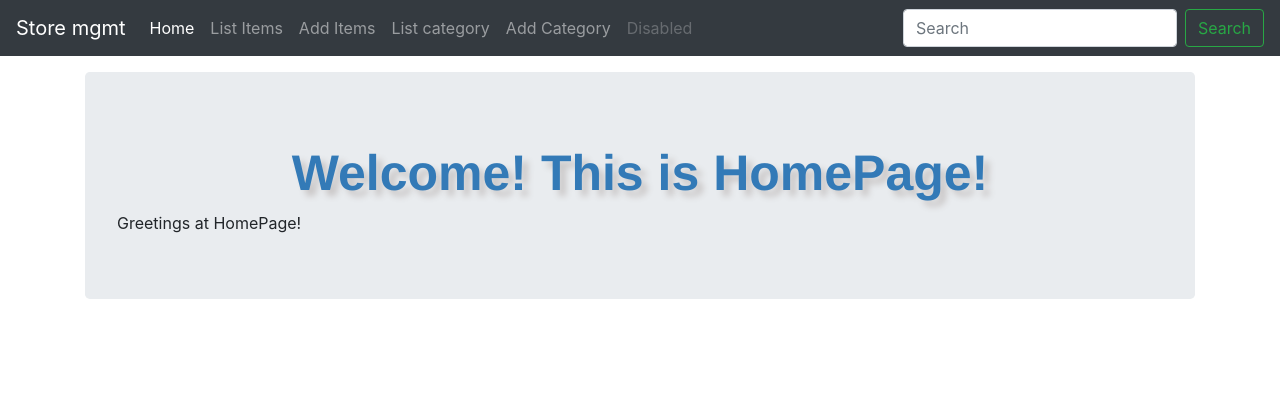
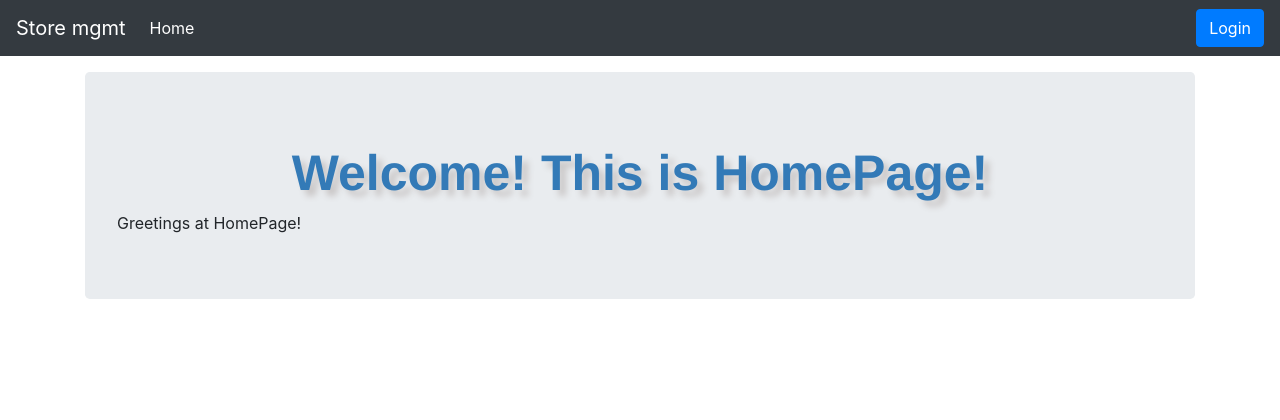
Before and after one commit to ilyuhi4/abc_store, a Django app: page / in a window 1280 px wide. Shown: the top 420 px of the page. Run offline with Django 3.2, Linux system fonts and the light colour scheme; some libraries are stand-ins or nearby versions.

Commit message:
User Authentication by DjangoRedux

```diff
--- a/abc_store/urls.py
+++ b/abc_store/urls.py
@@ -14,10 +14,11 @@ Including another URLconf
     2. Add a URL to urlpatterns:  path('blog/', include('blog.urls'))
 """
 from django.contrib import admin
-from django.urls import path
+from django.urls import path, include
 from stockmgmt import views
 
 urlpatterns = [
+    path('accounts/', include('registration.backends.default.urls')),
     path('admin/', admin.site.urls),
     path('', views.home, name='home'),
     path('list_items/', views.list_item, name='list_items'),
--- a/stockmgmt/views.py
+++ b/stockmgmt/views.py
@@ -10,6 +10,7 @@ from .forms import (StockCreateForm,
 from django.http import HttpResponse
 import csv
 from django.contrib import messages
+from django.contrib.auth.decorators import login_required
 
 
 # Create your views here.
@@ -60,6 +61,7 @@ def stock_detail(request, pk):
     return render(request, "stockmgmt/stock_detail.html", context)
 
 
+@login_required
 def add_items(request):
     form = StockCreateForm(request.POST or None)
     if form.is_valid():
@@ -73,6 +75,7 @@ def add_items(request):
     return render(request, 'stockmgmt/add_items.html', context)
 
 
+@login_required
 def update_items(request, pk):
     queryset = Stock.objects.get(id=pk)
     form = StockUpdateForm(instance=queryset)
@@ -88,6 +91,7 @@ def update_items(request, pk):
     return render(request, 'stockmgmt/add_items.html', context)
 
 
+@login_required
 def delete_items(request, pk):
     context = {
         'title': 'Delete Item'
@@ -100,6 +104,7 @@ def delete_items(request, pk):
     return render(request, 'stockmgmt/delete_items.html', context)
 
 
+@login_required
 def add_category(request):
     form = CategoryCreateForm(request.POST or None)
     if form.is_valid():
@@ -123,6 +128,7 @@ class CategoryListView(ListView):
     }
 
 
+@login_required
 def issue_items(request, pk):
     queryset = Stock.objects.get(id=pk)
     form = IssueForm(request.POST or None, instance=queryset)
@@ -147,6 +153,7 @@ def issue_items(request, pk):
     return render(request, 'stockmgmt/add_items.html', context=context)
 
 
+@login_required
 def receive_items(request, pk):
     queryset = Stock.objects.get(id=pk)
     form = ReceiveForm(request.POST or None, instance=queryset)
@@ -168,6 +175,7 @@ def receive_items(request, pk):
     return render(request, 'stockmgmt/add_items.html', context=context)
 
 
+@login_required
 def reorder_level_edit(request, pk):
     queryset = Stock.objects.get(id=pk)
     form = ReorderLevelEditForm(request.POST or None, instance=queryset)
--- a/templates/stockmgmt/navbar.html
+++ b/templates/stockmgmt/navbar.html
@@ -9,11 +9,13 @@
             <li class="nav-item active">
                 <a class="nav-link" href="{% url 'home' %}">Home<span class="sr-only">(current)</span></a>
             </li>
+            {% if request.user.is_authenticated %}
                 <li class="nav-item">
                     <a class="nav-link" href="{% url 'list_items' %}">List Items</a>
                 </li>
                 <li class="nav-item">
                     <a class="nav-link" href="{% url 'add_items' %}">Add Items</a>
+                </li>
                 <li class="nav-item">
                     <a class="nav-link" href="{% url 'category_list' %}">List category</a>
                 </li>
@@ -23,10 +25,19 @@
                 <li class="nav-item">
                     <a class="nav-link disabled" href="#" tabindex="-1" aria-disabled="true">Disabled</a>
                 </li>
+            {% endif %}
         </ul>
-        <form class="form-inline mt-2 mt-md-0">
-            <input class="form-control mr-sm-2" type="text" placeholder="Search" aria-label="Search">
-            <button class="btn btn-outline-success my-2 my-sm-0" type="submit">Search</button>
-        </form>
+        <ul class="navbar-nav">
+            {% if request.user.is_authenticated %}
+                <li><a href="/accounts/logout">
+                    <button class="btn btn-primary">{{ user }} | Logout</button>
+                </a></li>
+            {% else %}
+                <li><a href="/accounts/login">
+                    <button class="btn btn-primary">Login</button>
+                </a>
+                </li>
+            {% endif %}
+        </ul>
     </div>
 </nav>
```
Also changed, not shown: abc_store/settings.py (+7 -1 lines), templates/base.html (added, +14 -0 lines), README.md, db.sqlite3. Lines whose indentation alone changed are shown as unchanged.
